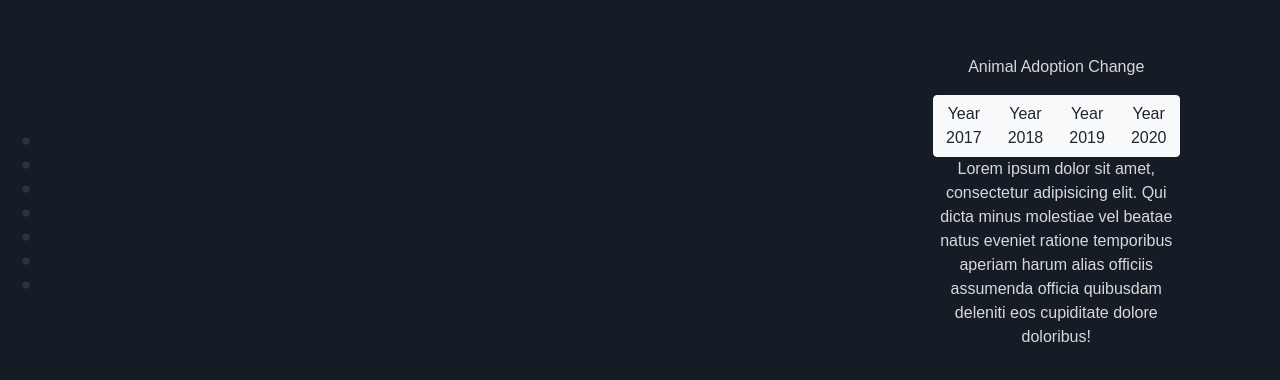
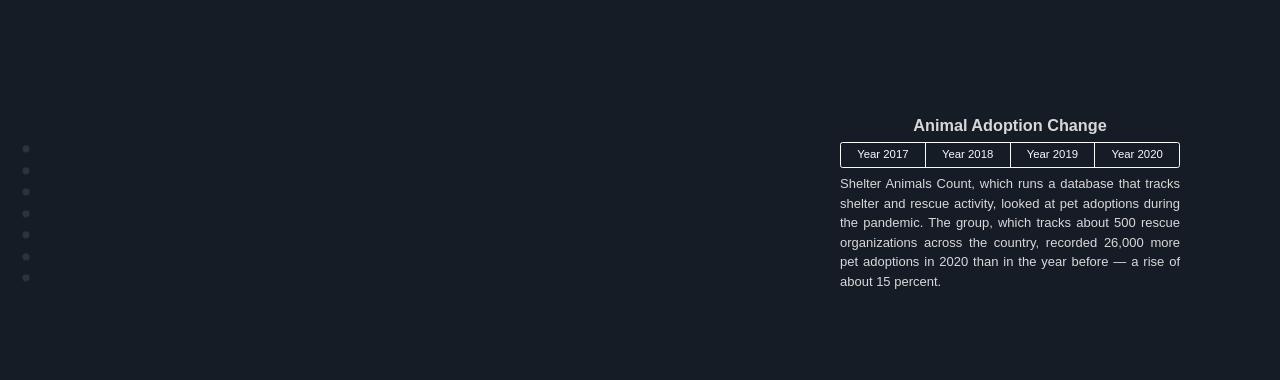
Before and after one commit to caffeineGMT/covid_impact, a React (Create React App) app: page / in a window 1280 px wide. Shown: the part 190-570 px from the top of the page. Built offline with nearby package versions, Linux system fonts and the light colour scheme.

Commit message:
animal section style manipulation

```diff
--- a/public/index.html
+++ b/public/index.html
@@ -71,6 +71,6 @@
       </ul>
     </div>
 
-    <svg width="800" height="800"></svg>
+    <!-- <svg width="800" height="800"></svg> -->
   </body>
 </html>
--- a/src/components/Animal.js
+++ b/src/components/Animal.js
@@ -3,6 +3,7 @@ import React from "react";
 
 const width = 800;
 const height = 800;
+const margin = { top: 60, right: 40, bottom: 88, left: 105 };
 const animalDataPath = "./data/national_shelter_count_2020.csv";
 
 async function fetch(path) {
@@ -19,7 +20,7 @@ const parse = (data) => {
   });
 };
 
-const render = (data, svg) => {
+const draw = (data, svg) => {
   const title = "puppy";
 
   // accessor
@@ -31,7 +32,6 @@ const render = (data, svg) => {
   const yAxisLabel = "Live Outcome";
 
   // style
-  const margin = { top: 60, right: 40, bottom: 88, left: 105 };
   const innerWidth = width - margin.left - margin.right;
   const innerHeight = height - margin.top - margin.bottom;
 
@@ -98,39 +98,46 @@ export default function Animal() {
   const svgRef = React.useRef(null);
   const svg = d3.select(svgRef.current);
   svg.selectAll("*").remove();
+  const [data, setData] = React.useState(null);
   React.useEffect(() => {
     fetch(animalDataPath).then((data) => {
-      render(data, svg);
-      console.log(svg);
+      draw(data, svg);
+      setData(data);
     });
-  });
+  }, []);
+
+  if (!data) {
+    return <pre>Loading...</pre>;
+  }
+
   return (
     <div className="section nav-section">
       <div className="row align-items-center">
-        <div className="col-md-9">
+        <div className="col-md-8">
           <svg ref={svgRef} width="800" height="800"></svg>
         </div>
-        <div className="col-md-3">
-          <p>Animal Adoption Change</p>
-          <div className="btn-group btn-group-toggle">
-            <label className="btn btn-light">
+        <div className="col-md-4">
+          <h5 className="font-weight-bold">Animal Adoption Change</h5>
+          <div className="btn-group btn-group-sm btn-group-toggle d-flex">
+            <label className="btn btn-outline-light">
               <input type="radio" /> Year 2017
             </label>
-            <label className="btn btn-light">
+            <label className="btn btn-outline-light">
               <input type="radio" /> Year 2018
             </label>
-            <label className="btn btn-light">
+            <label className="btn btn-outline-light">
               <input type="radio" /> Year 2019
             </label>
-            <label className="btn btn-light">
+            <label className="btn btn-outline-light">
               <input type="radio" /> Year 2020
             </label>
           </div>
-          <p>
-            Lorem ipsum dolor sit amet, consectetur adipisicing elit. Qui dicta
-            minus molestiae vel beatae natus eveniet ratione temporibus aperiam
-            harum alias officiis assumenda officia quibusdam deleniti eos
-            cupiditate dolore doloribus!
+          <p className="text-justify mt-2">
+            Shelter Animals Count, which runs a database that tracks shelter and
+            rescue activity, looked at pet adoptions during the pandemic. The
+            group, which tracks about 500 rescue organizations across the
+            country, recorded 26,000 more pet adoptions in 2020 than in the year
+            before — a rise of about 15 percent.
           </p>
         </div>
       </div>
--- a/src/index.css
+++ b/src/index.css
@@ -10,6 +10,7 @@ html, body{
   background-color: #161c26;
   font-family: Arial, Helvetica, sans-serif;
   color: #d8d8d8;
+  font-size: small;
 }
 
 /* TEXT */
```
